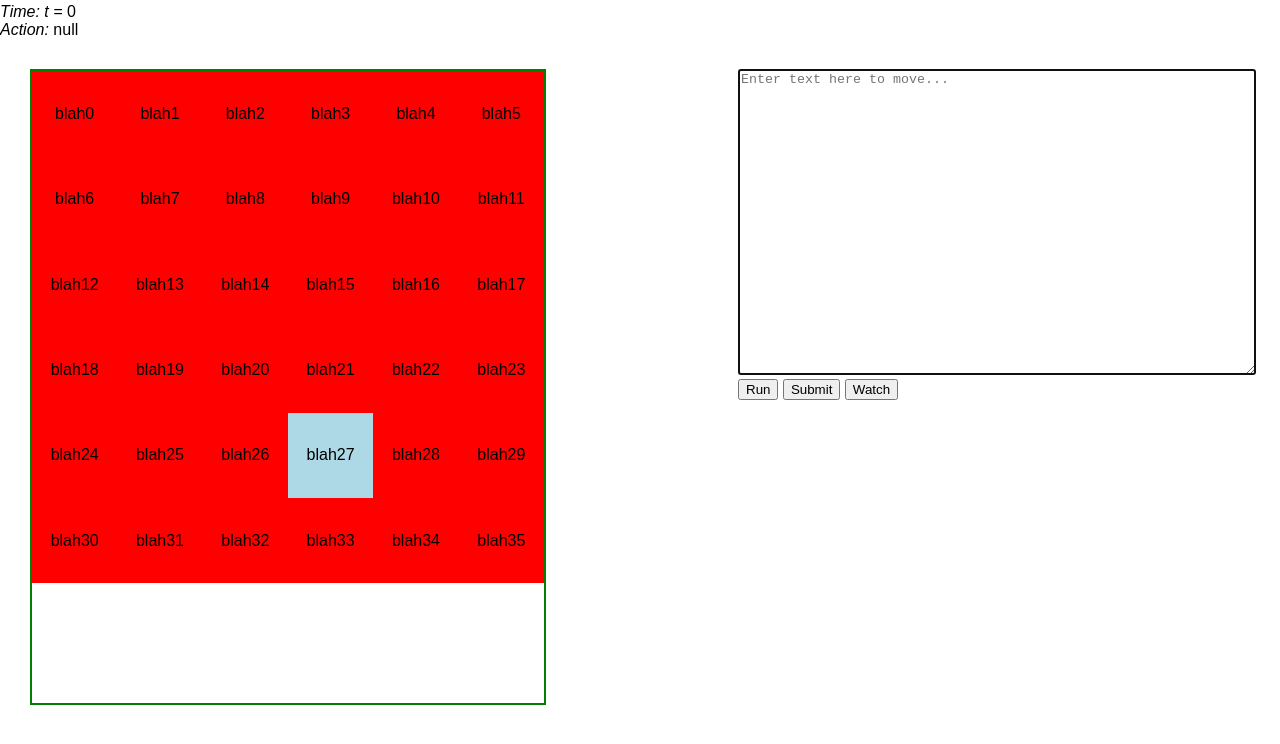
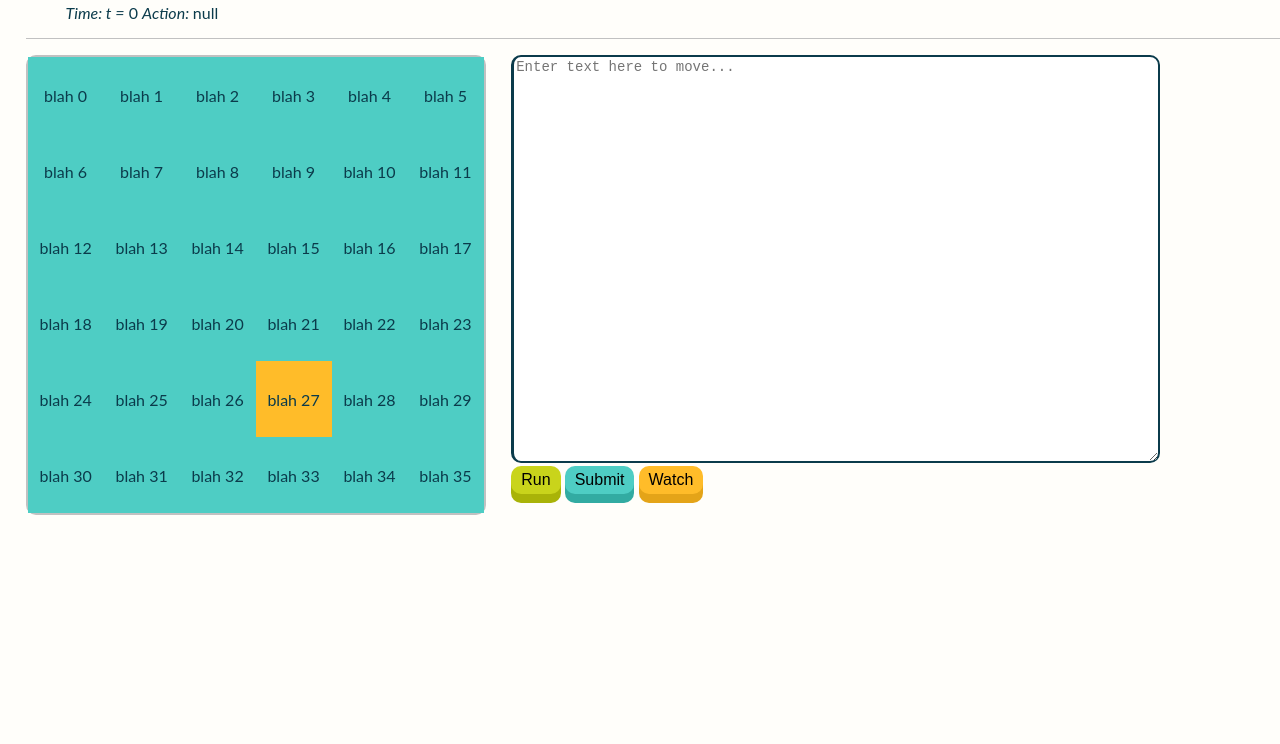
Before and after one commit to turbomaze/velociraptor-escape, a plain HTML site: page index.html in a window 1280 px wide. Shown: the part 56-800 px from the top of the page. Drawn offline with Linux system fonts and the light colour scheme.

Commit message:
Add styling

```diff
--- a/css/style.css
+++ b/css/style.css
@@ -1,55 +1,53 @@
 /* general styles */
 html, body {
+  font-family: 'Lato', Sans-Serif;
+  color: #0b3b4b;
+  -webkit-text-size-adjust: 100%;
+  -ms-text-size-adjust: 100%;
   margin: 0;
   padding: 0;
-  font-family: Sans-Serif;
-	/* padding and border are included in the total width and height of the elements <-- NOT WORKING */
-	box-sizing: border-box;
+  background: #fffefa;
 }
 
-.content {
-  width: 100%;
-  margin:0 auto;
+html body .header {
+  margin-left: 2vw;
+  margin-bottom: 2vh;
+  border-bottom: 1px solid #c1c1c1;
+} html body .header h3 {
+  font-family: 'Montserrat', sans-serif;
+} html body .header li {
+  display: inline;
+  margin: 10 px;
 }
 
 #grid {
-  margin: 30px;
-	float: left;
-	width: 40%;
-  border: 2px solid green;
-  /*clumsy fix to bottom border not containing last row of boxes*/
-  padding-bottom: 120px;
-}
-
-.fullClass {
-  background: lightgreen;
-}
-
-.emptyClass {
-  background: red;
-}
-
-.agentClass {
-  background: lightblue;
+  margin-left: 2vw;
+  margin-bottom: 2vw;
+  float: left;
+  width: 57vmin;
+  height: 57vmin;
+  border: 2px solid #c1c1c1;
+  border-radius: 10px;
+  position: relative;
+} .fullClass {
+  background: #c9d41b;
+} .emptyClass {
+  background: #4ecdc4;
+} .agentClass {
+  background: #ffbc29;
 }
 
 .row {
-	margin: 0;
 	clear: left;
 	position: relative;
-}
-
-.elt {
-	margin: 0;
+} .elt {
 	float: left;
 	position: relative;
 	/*border: 2px solid black;*/
 	text-align: center;
 	overflow: hidden;
-}
-
-.elt p {
-	margin: 0;
+} .elt p {
+  margin: 0;
   position: absolute;
   top: 50%;
   left: 50%;
@@ -58,13 +56,87 @@ html, body {
 }
 
 #controls {
-  margin: 30px;
-  float: right;
-  width: 40%;
+  padding-left: 2vw;
+  padding-right: 2vw;
+  width: 80vmin;
+  height: 50vmin;
+  position: relative;
+  float: left;
+} #controls button {
+  border: none;
+  padding: 5px 10px;
+  text-align: center;
+  text-decoration: none;
+  display: inline-block;
+  font-size: 16px;
+  border-radius: 10px;
+  cursor: pointer;
+  outline: none;
+}
+
+#run-btn {
+  box-shadow: 0 9px #a9b308;
+  background-color: #c9d41b;
+} #run-btn:active {
+  background-color: #c9d41b;
+  box-shadow: 0 5px #a9b308;
+  transform: translateY(4px);
+} #run-btn:hover {
+  background-color: #dae52f;
+  box-shadow: 0 9px #c9d41b;
+} #run-btn:hover:active {
+  box-shadow: 0 6px #c9d41b;
+}
+
+#submit-btn {
+  box-shadow: 0 9px #32aba2;
+  background-color: #4ecdc4;
+} #submit-btn:active {
+  background-color: #4ecdc4;
+  box-shadow: 0 5px #a9b308;
+  transform: translateY(4px);
+} #submit-btn:hover {
+  background-color: #69e7de;
+  box-shadow: 0 9px #4ecdc4;
+} #submit-btn:hover:active {
+  box-shadow: 0 6px #4ecdc4;
+}
+
+#watch-btn {
+  box-shadow: 0 9px #e4a418;
+  background-color: #ffbc29;
+} #watch-btn:active {
+  background-color: #ffbc29;
+  box-shadow: 0 5px #e4a418;
+  transform: translateY(4px);
+} #watch-btn:hover {
+  background-color: #fdc54b;
+  box-shadow: 0 9px #ffbc29;
+} #watch-btn:hover:active {
+  box-shadow: 0 6px #ffbc29;
 }
 
 textarea {
-  /* there's probably a better way to set the height/width of this box, and perhaps to make it auto-expand */
+  /* height/width awk, add auto expand */
   width: 100%;
   height: 100%;
+  border: 2px solid #c1c1c1;
+  border-left: 3px solid #c1c1c1;
+  border-radius: 10px;
+  font-size: 14px;
+  outline: none;
+} textarea:focus {
+  border: 2px solid #0b3b4b;
+  border-left: 3px solid #0b3b4b;
 }
+
+@media (max-width: 480px) {
+  .content {
+    font-size: 20px !important;
+  } #grid, #controls {
+    width: 90% !important;
+    height: 90% !important;
+    clear: both;
+    margin-left: 2vw !important;
+  }
+}
--- a/index.html
+++ b/index.html
@@ -4,6 +4,7 @@
     <meta charset="UTF-8">
     <title>Velociraptor Escape</title>
     <link rel="stylesheet" type="text/css" href="css/style.css">
+    <link rel="icon" href="favicon.png">
     <script src="js/lib/language-grammar.js"></script>
     <script src="js/lib/language-structure.js"></script>
     <script src="js/lib/parser.js"></script>
@@ -16,16 +17,17 @@
   <body>
     <div class="content">
       <div class="header">
-        <h3>Velociraptor Escape</h3>
-        <i>Time: t =</i> <span id="time">0</span>
-        <br>
-        <i>Action: </i><span id="action">null</span>
+        <h3>VELOCIRAPTOR ESCAPE</h3>
+        <ul>
+          <li><i>Time: t =</i> <span id="time">0</span></li>
+          <li><i>Action: </i><span id="action">null</span></li>
+        </ul>
       </div>
 		  <div id="grid">
 			  <!-- hi -->
 		  </div>
       <div id="controls">
-        <textarea id="textbox" rows="20" autofocus placeholder="Enter text here to move..."></textarea>
+        <textarea wrap="off" id="textbox" rows="20" autofocus placeholder="Enter text here to move..."></textarea>
         <button id="run-btn" type="button">Run</button>
         <button id="submit-btn" type="button">Submit</button>
         <button id="watch-btn" type="button">Watch</button>
--- a/js/grid.js
+++ b/js/grid.js
@@ -88,21 +88,23 @@ var Grid = (function() {
   };
 
 	GridObject.prototype.render = function() {
-    var gridHtml = document.getElementById("grid");
-		gridHtml.classList.add("width-" + this.cols);
-    gridHtml.classList.add("height-" + this.rows);
-		var div = "";
+    var content = document.getElementById("grid");
+		content.classList.add("width-" + this.cols);
+    content.classList.add("height-" + this.rows);
 		for(var i = 0; i < this.cols; i++){
-			div += "<div class=\"row\">";
+			var rowDiv = document.createElement('div');
+      rowDiv.className = 'row';
+      content.appendChild(rowDiv);
 			for(var j = 0; j < this.rows; j++){
-        var classes = "\"elt " + mappings[this.grid[i][j]] + "\"";
-        var id = "\"elt-" + i + "-" + j + "\"";
-        var p = "<p>blah" + (i*this.rows + j) + "</p>";
-        div += "<div class=" + classes + " id=" + id + ">" + p + "</div>";
+        var eltDiv = document.createElement('div');
+        eltDiv.className = 'elt ' + mappings[this.grid[i][j]];
+        eltDiv.id = 'elt-' + i + "-" + j;
+        var p = document.createElement('p');
+        p.innerHTML = 'blah ' + (i*this.rows + j);
+        eltDiv.appendChild(p);
+        rowDiv.appendChild(eltDiv);
 			}
-		div += "</div>";
 		}
-		gridHtml.innerHTML = div;
 
 		var elts = document.getElementsByClassName("elt");
 		var width = 100/this.rows + "%";
--- a/js/main.js
+++ b/js/main.js
@@ -31,6 +31,7 @@ var VelociraptorEscape = (function() {
     runBtn.addEventListener('click',function(){
       var textarea = document.getElementById('textbox');
       var text = textarea.value;
+      // process text
       console.log('RUN ' + text);
     });
 
```
Also changed, not shown: favicon.png (added).
